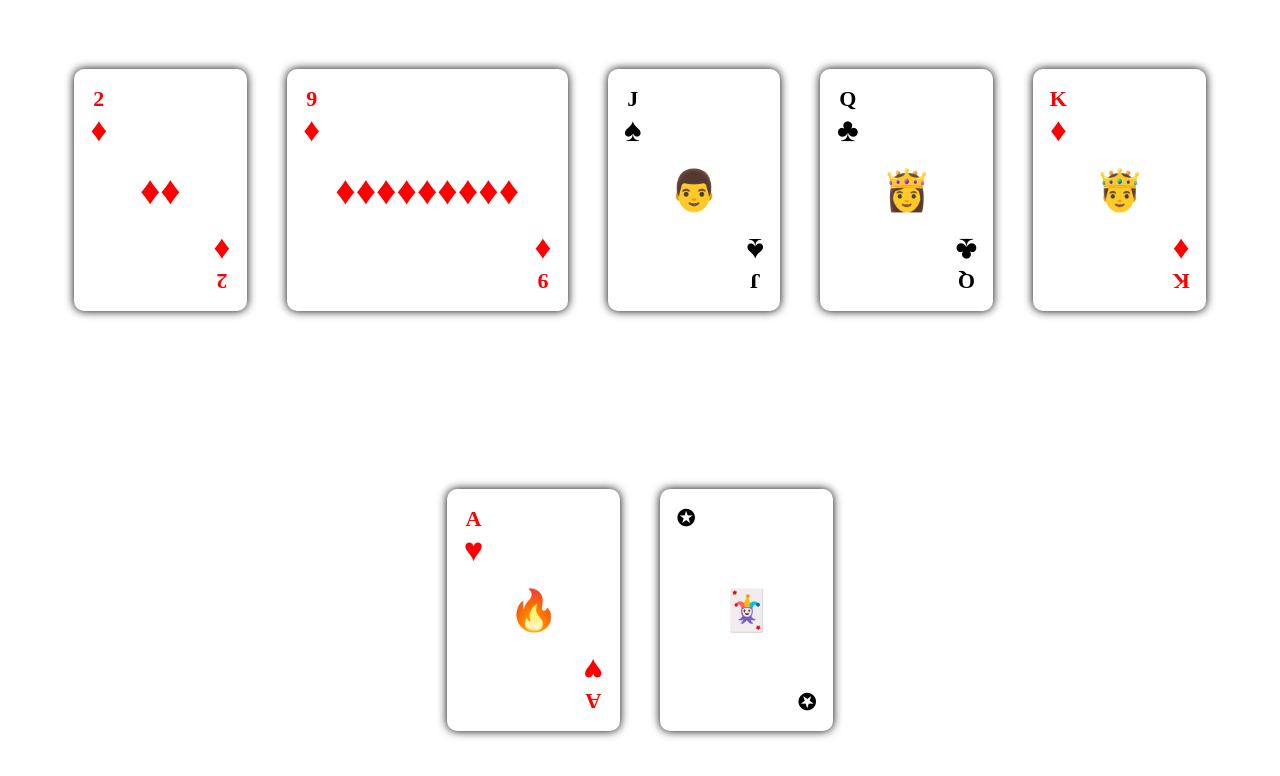
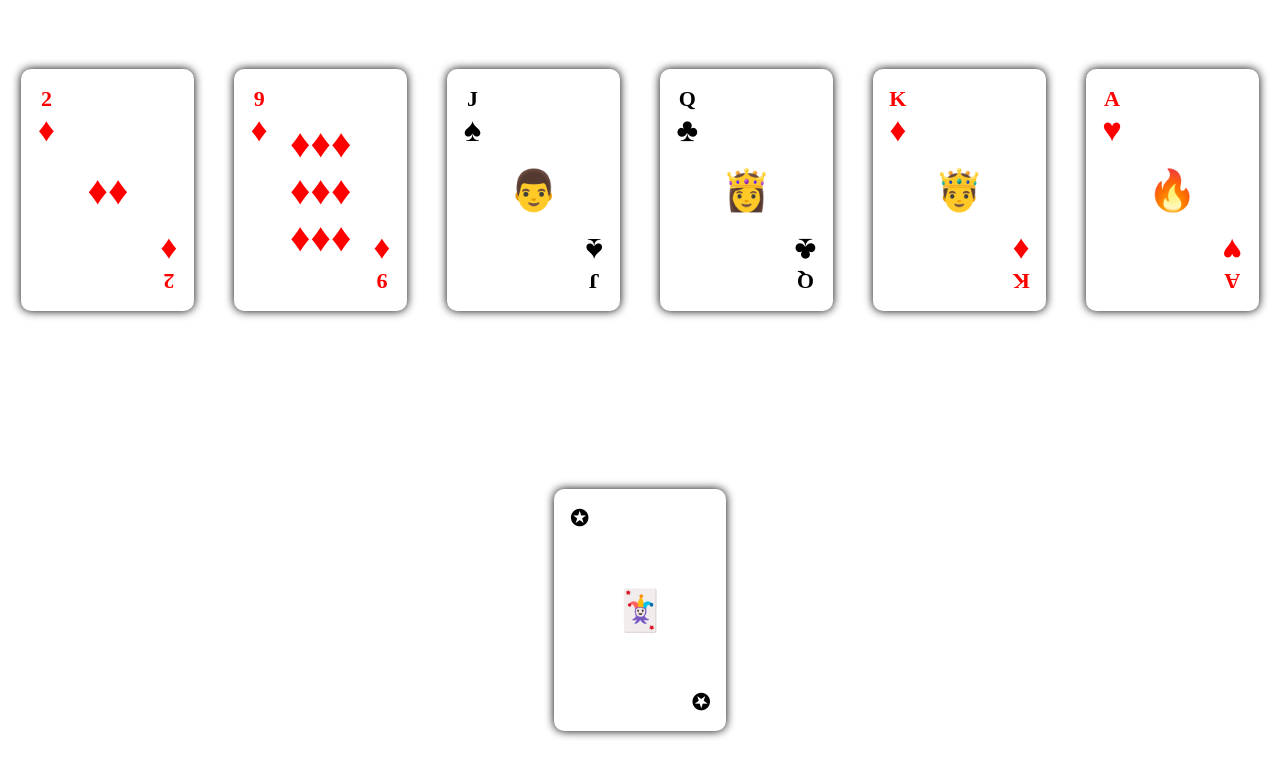
Before and after one commit to 0x45R/0x45R.github.io, a plain HTML site: page Szkola/Karty/index.html in a window 1280 px wide. Drawn offline with Linux system fonts and the light colour scheme.

Commit message:
Teraz juz serio dziala Dawid

```diff
--- a/Szkola/Karty/css/style.css
+++ b/Szkola/Karty/css/style.css
@@ -60,6 +60,6 @@ body{
   font-size: 5vmin;
   margin: .8em;
   display: flex;
-  flex-flow: row nowrap;
+  flex-flow: row wrap;
   justify-content: center;
 }
```
